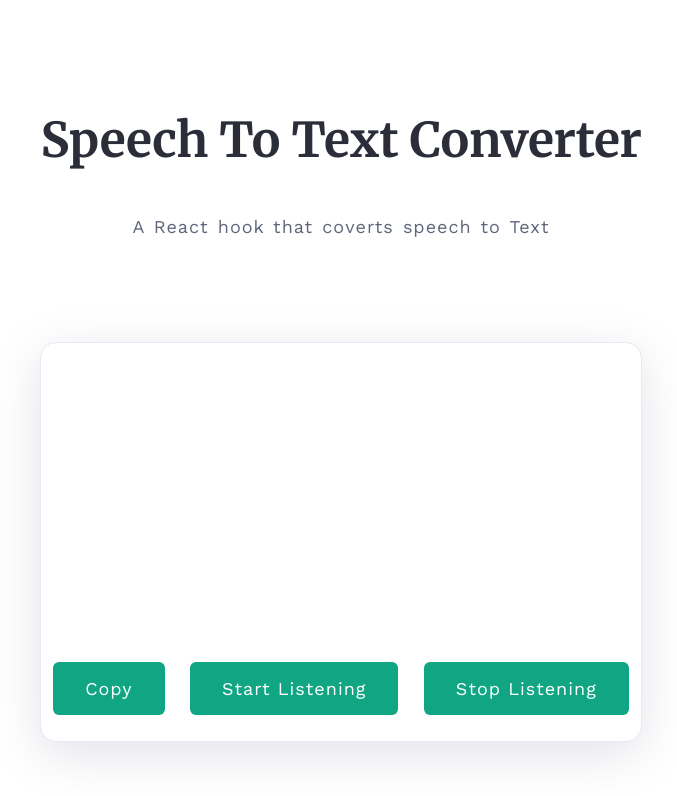
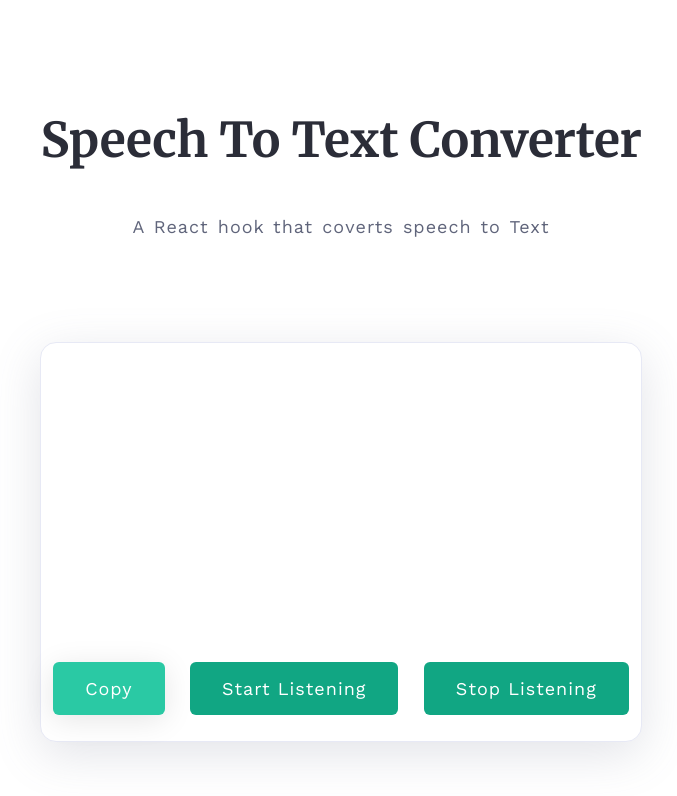
Before and after one commit to Kirttinath/text-to-speech-app, a React (Create React App) app: page / in a window 1280 px wide. In both pictures the pointer is over the button "Copy". Shown: the top 796 px of the page, without its empty margins (299-976 px from the left). Built offline with nearby package versions, Linux system fonts and the light colour scheme.

Commit message:
button focus added

```diff
--- a/src/App.css
+++ b/src/App.css
@@ -77,3 +77,8 @@ button {
   margin-top: -80px;
   cursor: pointer;
 }
+button:focus,
+button:hover {
+  background: rgb(42, 201, 164);
+  box-shadow: 0 5px 30px 0 rgba(0, 0, 0, 0.1);
+}
```
